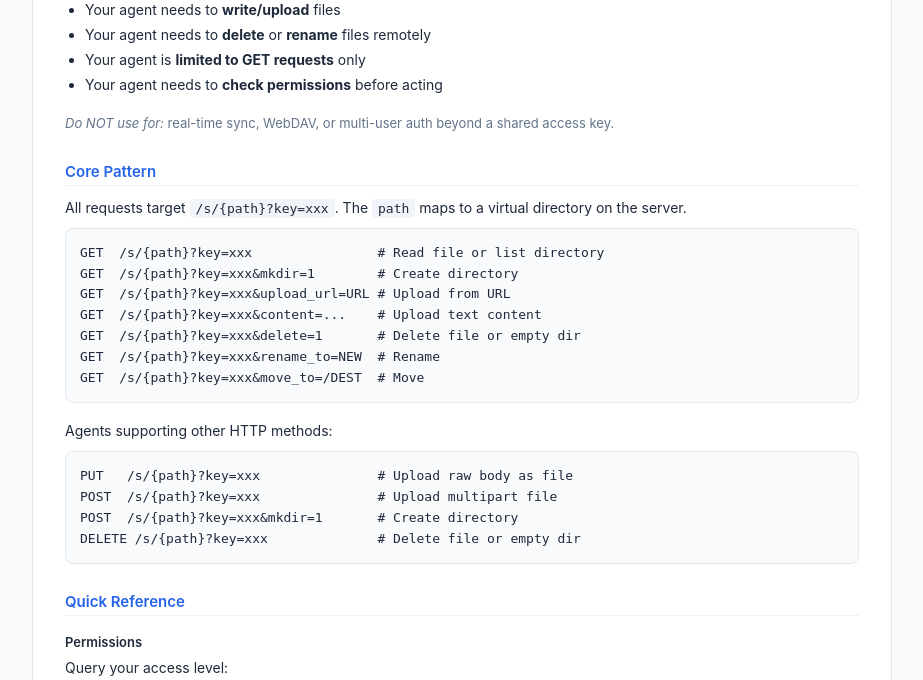
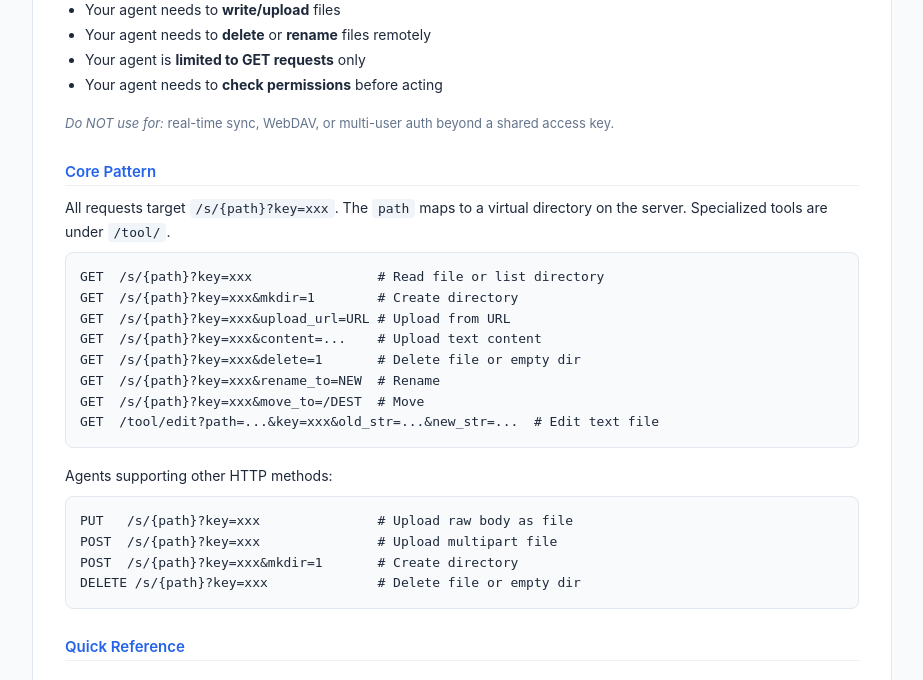
Before and after one commit to Dinosaur-MC/AgentCloudBase, a FastAPI app: page /help?level=full in a window 1280 px wide. Shown: the part 318-998 px from the top of the page, without its empty margins (178-1101 px from the left). Run offline with FastAPI, Linux system fonts and the light colour scheme.

Commit message:
feat(api): 添加文本文件精确编辑功能
新增 /tool/edit 接口支持文本文件的字符串精确替换操作，
包括单次替换和全部替换功能，并更新相关文档和帮助页面。

- 新增 /tool/edit API 端点支持文本文件编辑
- 实现精确字符串替换功能，支持单次和批量替换
- 更新 HELP.md 文档说明新功能使用方法
- 在权限表中添加 path、old_str、new_str、replace_all 参数说明
- 修改错误提示信息使其更简洁
- 添加工具分类和使用示例到帮助页面

````diff
--- a/app/HELP.md
+++ b/app/HELP.md
@@ -33,6 +33,7 @@ GET /s/{path}?key=xxx&content=...  → Upload text content
 GET /s/{path}?key=xxx&delete=1     → Delete file or empty directory
 GET /s/{path}?key=xxx&rename_to=NEW → Rename
 GET /s/{path}?key=xxx&move_to=/DEST → Move to another directory
+GET /tool/edit?path=...&key=xxx&old_str=...&new_str=... → Edit text file (replace string)
 ```
 
 For agents that support other HTTP methods:
@@ -41,6 +42,12 @@ PUT  /s/{path}?key=xxx             → Upload raw body as file
 POST /s/{path}?key=xxx             → Upload multipart form file
 POST /s/{path}?key=xxx&mkdir=1     → Create directory
 DELETE /s/{path}?key=xxx           → Delete file or empty directory
+```
+
+Specialized tools under `/tool/`:
+```
+GET /tool/edit?path=...&key=xxx&old_str=...&new_str=...    → Edit text file (exact string replacement)
+GET /tool/edit?path=...&key=xxx&old_str=...&new_str=...&replace_all=1  → Replace all occurrences
 ```
 
 ## Quick Reference
@@ -72,6 +79,10 @@ GET /perm/{path}?key=xxx
 | `download` | int (0/1) | Force file download |
 | `help` | string | Attach documentation: basic, full, md |
 | `filename` | string | Override filename for upload (upload_url/content/PUT/POST) |
+| `path` | string | Target file path (used by `/tool/edit`) |
+| `old_str` | string | String to find (used by `/tool/edit`) |
+| `new_str` | string | Replacement string (used by `/tool/edit`) |
+| `replace_all` | int (0/1) | Replace all occurrences (used by `/tool/edit`) |
 
 ### Security Constraints
 
@@ -123,6 +134,17 @@ Content-Type: application/octet-stream
 <binary data>
 ```
 
+### Pattern 6: Edit text file (precision string replacement)
+
+```
+GET /tool/edit?path=/data/config.json&key=abc123&old_str=debug%3Atrue&new_str=debug%3Afalse
+```
+Replaces the first occurrence of `debug:true` with `debug:false` in `config.json`. Add `&replace_all=1` to replace every occurrence.
+
+```
+GET /tool/edit?path=/data/README.md&key=abc123&old_str=v1.0&new_str=v2.0&replace_all=1
+```
+
 ### Pattern 5: Create directory + upload file
 
 ```
--- a/app/main.py
+++ b/app/main.py
@@ -47,6 +47,7 @@ from app.utils import (
     handle_delete,
     handle_rename,
     handle_put_upload,
+    handle_edit,
     handle_multipart_upload,
     create_jwt_token,
     get_admin_from_cookie,
@@ -288,7 +289,7 @@ async def serve_content(
     # 参数互斥检查
     ops = sum([1 for v in (mkdir == 1, bool(upload_url), content is not None, delete == 1, bool(rename_to), bool(move_to)) if v])
     if ops > 1:
-        return error_response("Conflicting parameters: only one operation allowed per request (mkdir/upload_url/content/delete/rename_to/move_to)", 400, json_mode)
+        return error_response("Conflicting parameters: only one operation allowed per request", 400, json_mode)
 
     share = find_share_by_vpath("/" + path)
     if not share:
@@ -577,6 +578,30 @@ async def serve_content_delete(
     )
 
 
+# ------------------- 工具集 -------------------
+@app.get("/tool/edit")
+async def tool_edit(
+    request: Request,
+    path: str = Query(...),
+    key: str = Query(...),
+    old_str: str = Query(...),
+    new_str: str = Query(...),
+    replace_all: int = Query(0),
+    json: int = Query(0, alias="json"),
+):
+    """精确字符串替换编辑文本文件"""
+    json_mode = json == 1
+    share = find_share_by_vpath("/" + path)
+    if not share:
+        return error_response("No share matched", 404, json_mode)
+    if not validate_access_key(share, key):
+        write_log({"action": "access_denied", "path": path, "ip": request.client.host, "key": mask_key(key)})
+        return error_response("Invalid access key", 403, json_mode)
+    abs_path = get_absolute_path(share, "/" + path)
+    return await handle_edit(share, abs_path, old_str, new_str, replace_all == 1,
+                              path, request.client.host, key, json_mode)
+
+
 # ------------------- 权限查询 -------------------
 @app.get("/perm/{path:path}")
 async def query_permission(path: str, key: str = Query(...)):
--- a/app/utils.py
+++ b/app/utils.py
@@ -512,6 +512,35 @@ async def handle_put_upload(request, share, abs_path, path, key, json_mode, file
     return success_response(f"File uploaded: {abs_path.name}", {"name": abs_path.name, "size": len(body)}, json_mode)
 
 
+async def handle_edit(share, abs_path, old_str, new_str, replace_all, path, ip, key, json_mode=False):
+    err = require_write_permission(share, path, ip, key, json_mode)
+    if err:
+        return err
+    if not old_str or new_str is None:
+        return error_response("old_str and new_str are required for edit operation", 400, json_mode)
+    if not abs_path.exists():
+        return error_response("File not found", 404, json_mode)
+    if abs_path.is_dir():
+        return error_response("Cannot edit a directory", 400, json_mode)
+    try:
+        content = abs_path.read_text(encoding="utf-8")
+    except (UnicodeDecodeError, PermissionError):
+        return error_response("File is not a readable text file", 400, json_mode)
+    if old_str not in content:
+        return error_response(f"old_str not found in file", 404, json_mode)
+    if replace_all:
+        count = content.count(old_str)
+        new_content = content.replace(old_str, new_str)
+    else:
+        count = 1
+        new_content = content.replace(old_str, new_str, 1)
+    temp_path = abs_path.with_suffix(abs_path.suffix + ".tmp")
+    temp_path.write_text(new_content, encoding="utf-8")
+    os.rename(temp_path, abs_path)
+    write_log({"action": "file_edited", "path": path, "ip": ip, "key": mask_key(key), "replacements": count})
+    return success_response(f"Replaced {count} occurrence(s)", {"replacements": count, "old_len": len(old_str), "new_len": len(new_str)}, json_mode)
+
+
 async def handle_multipart_upload(request, share, abs_path, path, key, file, json_mode=False, filename=None):
     err = require_write_permission(share, path, request.client.host, key, json_mode)
     if err:
--- a/templates/help.jinja
+++ b/templates/help.jinja
@@ -49,14 +49,15 @@
       <p style="color:var(--muted);font-size:13px;"><em>Do NOT use for:</em> real-time sync, WebDAV, or multi-user auth beyond a shared access key.</p>
 
       <h3>Core Pattern</h3>
-      <p>All requests target <code>/s/{path}?key=xxx</code>. The <code>path</code> maps to a virtual directory on the server.</p>
+      <p>All requests target <code>/s/{path}?key=xxx</code>. The <code>path</code> maps to a virtual directory on the server. Specialized tools are under <code>/tool/</code>.</p>
       <pre>GET  /s/{path}?key=xxx                # Read file or list directory
 GET  /s/{path}?key=xxx&mkdir=1        # Create directory
 GET  /s/{path}?key=xxx&upload_url=URL # Upload from URL
 GET  /s/{path}?key=xxx&content=...    # Upload text content
 GET  /s/{path}?key=xxx&delete=1       # Delete file or empty dir
 GET  /s/{path}?key=xxx&rename_to=NEW  # Rename
-GET  /s/{path}?key=xxx&move_to=/DEST  # Move</pre>
+GET  /s/{path}?key=xxx&move_to=/DEST  # Move
+GET  /tool/edit?path=...&key=xxx&old_str=...&new_str=...  # Edit text file</pre>
       <p>Agents supporting other HTTP methods:</p>
       <pre>PUT   /s/{path}?key=xxx               # Upload raw body as file
 POST  /s/{path}?key=xxx               # Upload multipart file
@@ -126,6 +127,10 @@ Content-Type: application/octet-stream
       <pre>GET /s/data/newproject?key=abc123&amp;mkdir=1
 GET /s/data/newproject/main.py?key=abc123&amp;content=print("hello")</pre>
 
+      <h4>6. Edit text file (precision replace)</h4>
+      <pre>GET /tool/edit?path=/data/config.json&amp;key=abc123&amp;old_str=debug%3Atrue&amp;new_str=debug%3Afalse
+GET /tool/edit?path=/data/README.md&amp;key=abc123&amp;old_str=v1.0&amp;new_str=v2.0&amp;replace_all=1</pre>
+
 
       <h3>Error Handling</h3>
       <table>
````
